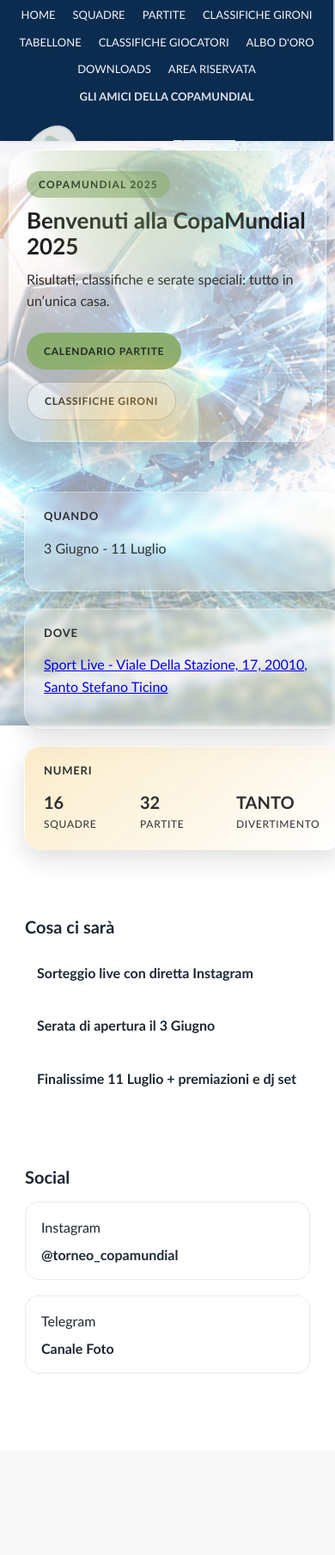
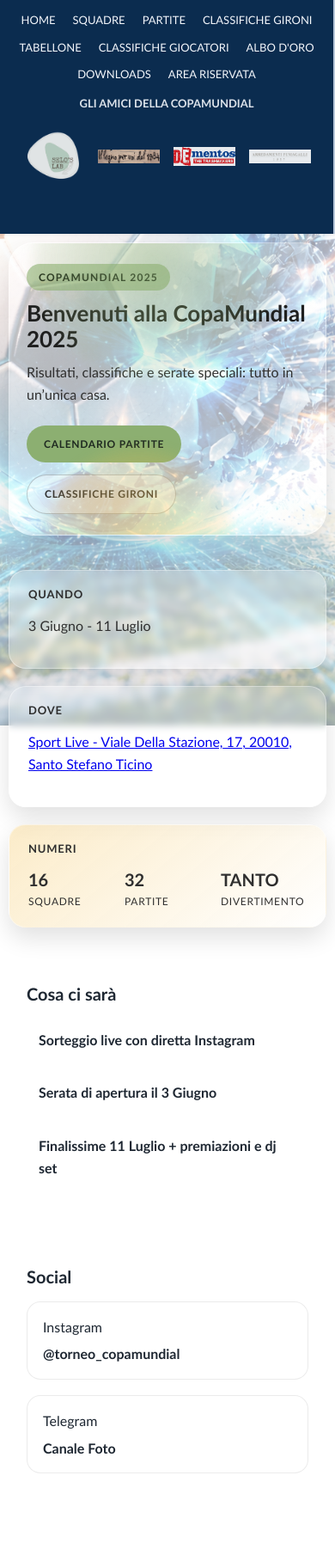
Before and after one commit to lorenzodustycosta/CopaMundialWebsite, a Django app: page / in a window 390 px wide. Shown: the whole page at 86% size. Before the commit the page ends 1598 px from the top, so only its background shows below. Run offline with Django 5.2, Linux system fonts and the light colour scheme; parts of the project's set-up code (start-up, migrations or seed data) failed here and were passed over.

Commit message:
Imprevod mobile layout

```diff
--- a/football_tournament/templates/tournament/base.html
+++ b/football_tournament/templates/tournament/base.html
@@ -7,6 +7,7 @@
     <meta charset="UTF-8">
     <meta name="viewport" content="width=device-width, initial-scale=1.0">
     <title>{% block title %}CopaMundial 2025{% endblock title %}</title>
+    <link rel="icon" type="image/png" href="{% static 'images/icon.png' %}">
     <link rel="stylesheet" href="{% static 'styles/base.css' %}?v=1">
     {% block extra_css %}{% endblock %}
 </head>
--- a/football_tournament/tournament/static/styles/base.css
+++ b/football_tournament/tournament/static/styles/base.css
@@ -139,14 +139,14 @@ body::before {
         position: relative !important;
         width: 100vw !important;
         max-width: 100% !important;
-        height: 42vw !important;
-        overflow: hidden;
+        height: auto !important;
+        overflow: visible;
         display: flex !important;
         flex-direction: column !important;
         align-items: center !important;
         justify-content: flex-start !important;
         background-color: var(--color-primary-deep) !important;
-        padding: 0 !important;
+        padding: 6px 0 10px !important;
         margin: 0 !important;
         box-sizing: border-box !important;
         z-index: 1000;
@@ -158,6 +158,7 @@ body::before {
         justify-content: center !important;
         gap: 4px !important;
         padding: 4px !important;
+        width: 100%;
     }
 
     .sidebar .link-section a {
@@ -177,7 +178,7 @@ body::before {
         text-align: center !important;
         width: 100%;
         font-size: 14px;
-        padding: 2px 0 0 0 !important;
+        padding: 4px 0 0 0 !important;
         margin: 0 !important;
         box-sizing: border-box;
     }
@@ -196,7 +197,7 @@ body::before {
         gap: 8px;
         margin: 0 !important;
         padding: 0 !important;
-        min-height: 50px;
+        min-height: 0;
     }
 
     .logo-box {
--- a/football_tournament/tournament/static/styles/home.css
+++ b/football_tournament/tournament/static/styles/home.css
@@ -98,7 +98,7 @@
 }
 
 .home-grid {
-    max-width: 1200px;
+    max-width: 1100px;
     margin: 0 auto 40px;
     display: grid;
     grid-template-columns: repeat(3, minmax(240px, 1fr));
@@ -219,10 +219,13 @@
         font-size: var(--fs-body);
     }
 
-    .home-grid,
+    .home-grid {
+        padding: 0;
+    }
+
     .home-schedule,
     .home-social {
-        padding: 18px;
+        padding: 24px 20px;
     }
 
 }
```
Also changed, not shown: football_tournament/tournament/static/styles/hall_of_fame.css (+10 -2 lines), football_tournament/tournament/static/styles/ranking_knockout.css (+20 -0 lines), football_tournament/tournament/static/images/icon.png (added).
